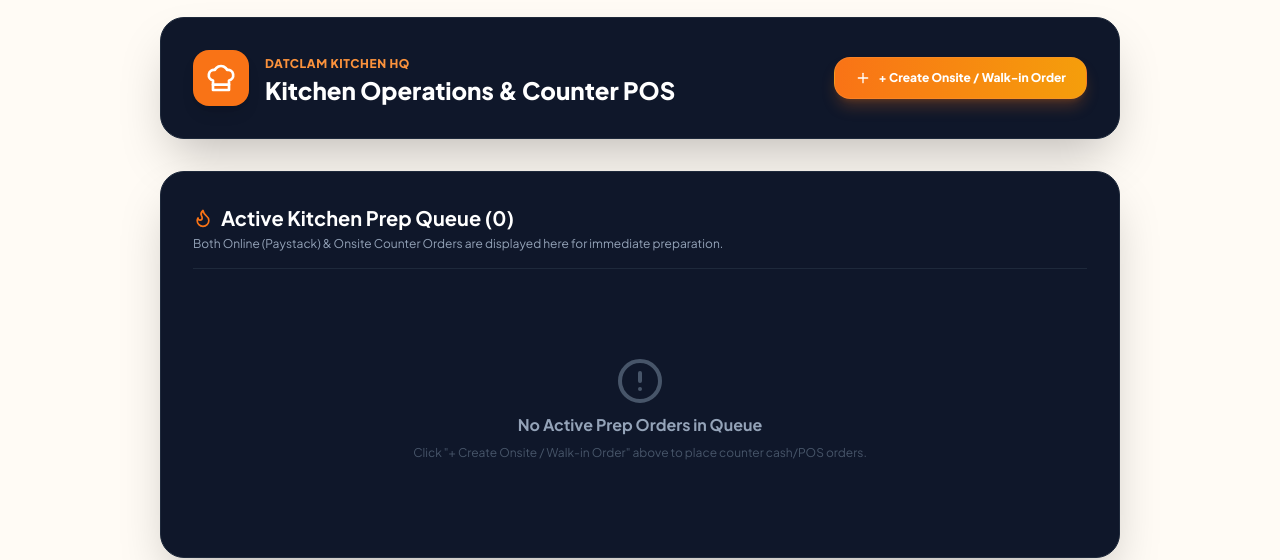
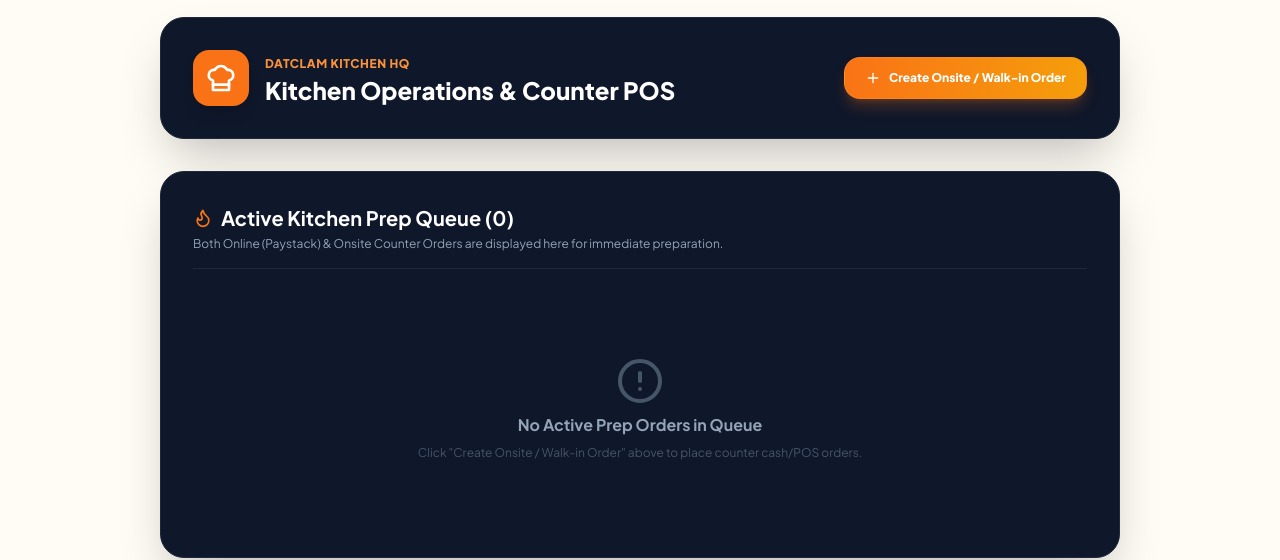
Before and after one commit to NentyJnr/datclamshawarmahub, a React (Vite) app: page /kitchen/dashboard in a window 1280 px wide. Shown: the part 123-683 px from the top of the page. Built offline with nearby package versions, Linux system fonts and the light colour scheme.

Commit message:
fix(kitchen): remove duplicate plus sign from create onsite order button label

```diff
--- a/src/pages/KitchenDashboardPage.tsx
+++ b/src/pages/KitchenDashboardPage.tsx
@@ -156,7 +156,7 @@ export const KitchenDashboardPage: React.FC = () => {
             className="px-5 py-3 bg-gradient-to-r from-orange-500 to-amber-500 hover:from-orange-600 hover:to-amber-600 text-white text-xs font-black rounded-2xl shadow-lg shadow-orange-500/25 transition-all hover:scale-105 flex items-center gap-2 cursor-pointer border border-orange-400/40"
           >
             <Plus className="w-4 h-4" />
-            <span>+ Create Onsite / Walk-in Order</span>
+            <span>Create Onsite / Walk-in Order</span>
           </button>
         </div>
       </div>
@@ -288,7 +288,7 @@ export const KitchenDashboardPage: React.FC = () => {
           <div className="text-center py-16 text-slate-500 space-y-2">
             <AlertCircle className="w-12 h-12 text-slate-600 mx-auto mb-2" />
             <p className="font-bold text-slate-400 text-base">No Active Prep Orders in Queue</p>
-            <p className="text-xs text-slate-600">Click "+ Create Onsite / Walk-in Order" above to place counter cash/POS orders.</p>
+            <p className="text-xs text-slate-600">Click "Create Onsite / Walk-in Order" above to place counter cash/POS orders.</p>
           </div>
         )}
       </div>
```
